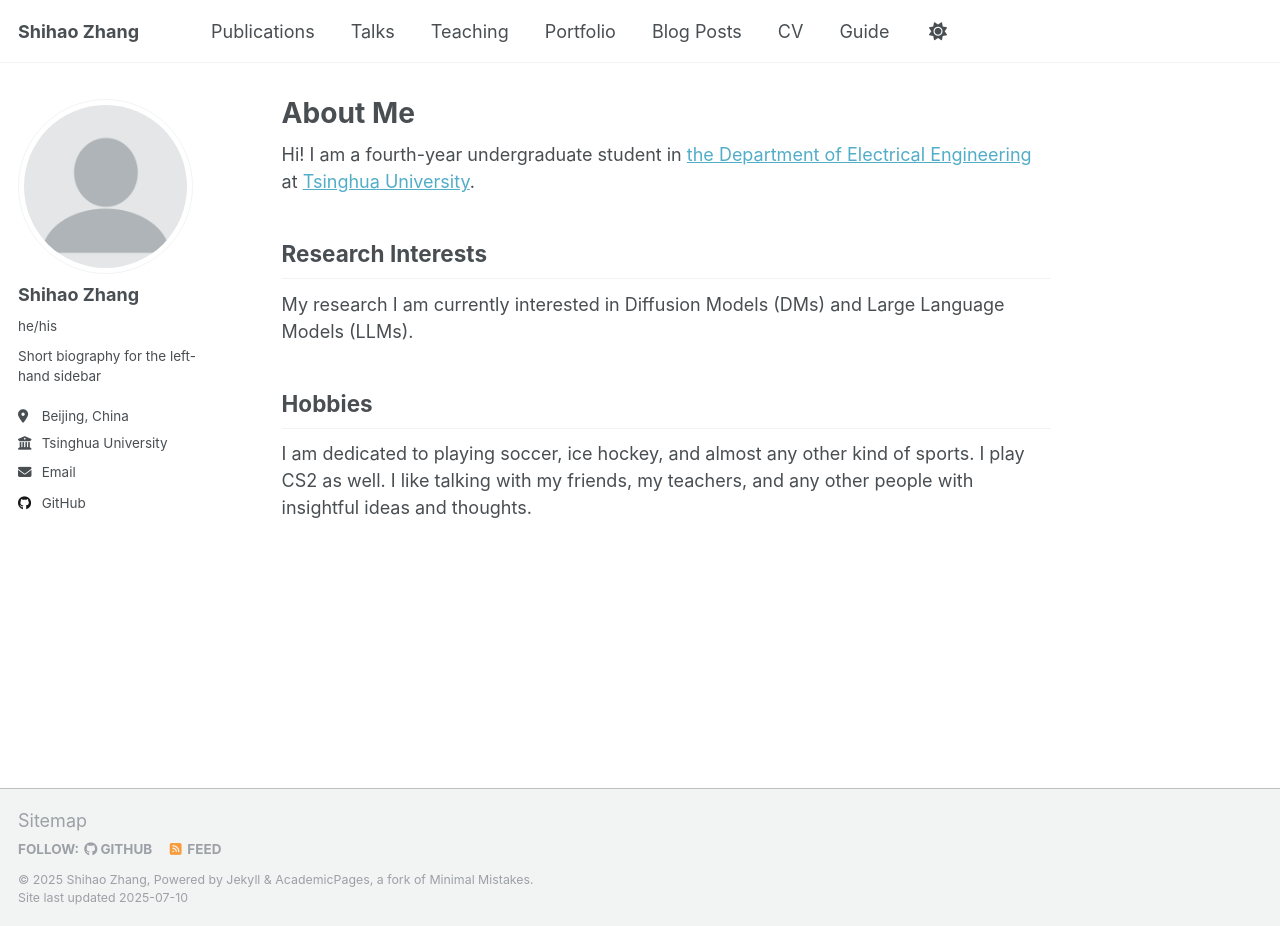
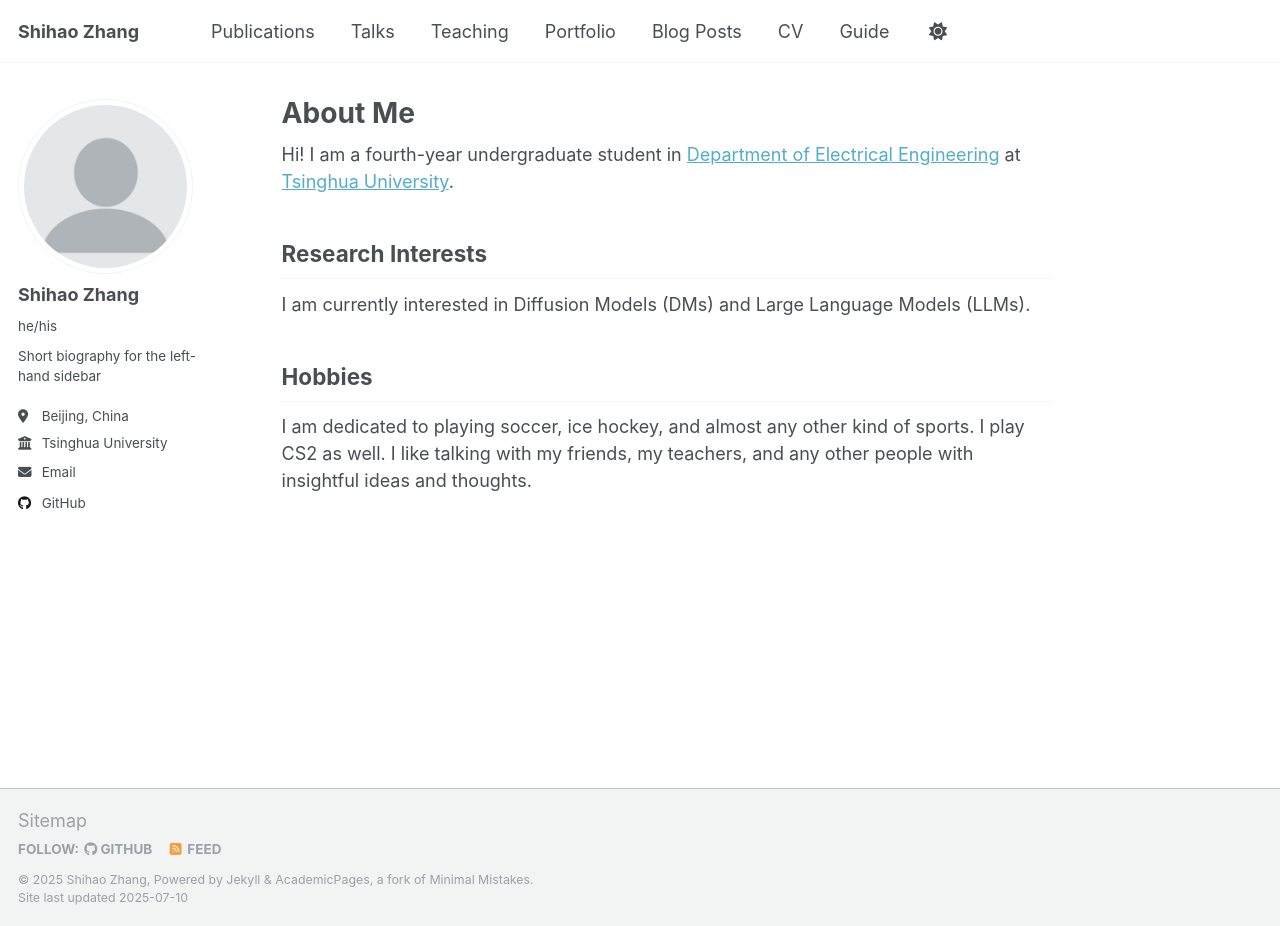
Before and after one commit to sh-zhang22/sh-zhang22.github.io, a Jekyll site: the page built from _pages/about.md, in a window 1280 px wide and 926 px high. Built offline with Jekyll 4.4.1, drawn with Linux system fonts in a browser that asks for light colours; a script that is not in the unit is left out.

Commit message:
Update about.md

```diff
--- a/_pages/about.md
+++ b/_pages/about.md
@@ -7,11 +7,11 @@ redirect_from:
   - /about.html
 ---
 
-Hi! I am a fourth-year undergraduate student in [the Department of Electrical Engineering](https://www.ee.tsinghua.edu.cn/) at [Tsinghua University](https://www.tsinghua.edu.cn/).
+Hi! I am a fourth-year undergraduate student in [Department of Electrical Engineering](https://www.ee.tsinghua.edu.cn/) at [Tsinghua University](https://www.tsinghua.edu.cn/).
 
 Research Interests
 ----
-My research
+
 I am currently interested in Diffusion Models (DMs) and Large Language Models (LLMs).
 
 Hobbies
```
